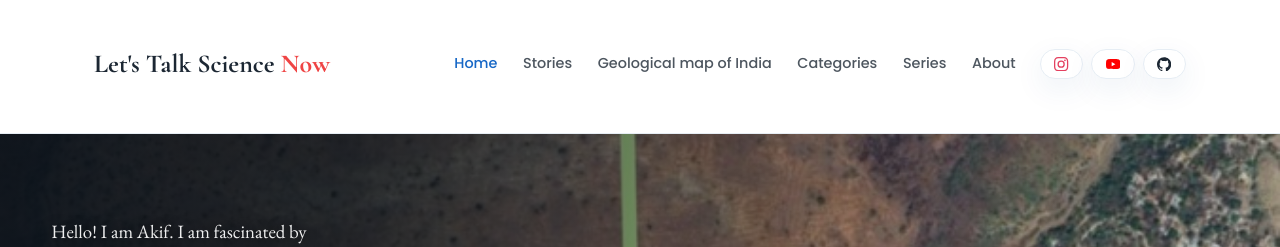
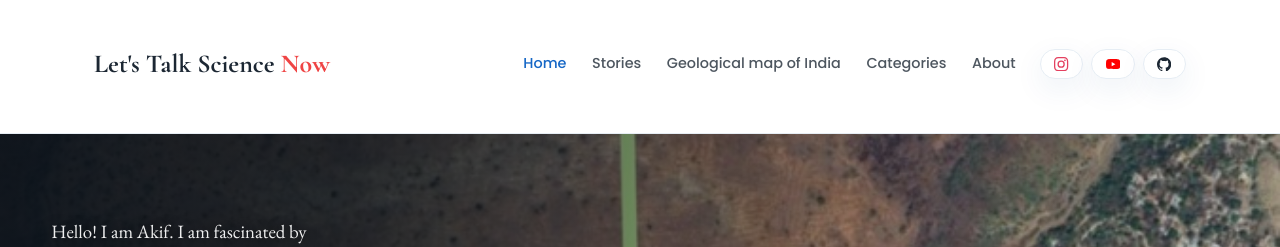
Before and after one commit to Akif-Vohra/LetsTalkScienceNow, a Jekyll site: the page built from index.html, in a window 1280 px wide. Shown: the top 247 px of the page. Built offline with Jekyll 4.4.1, drawn with Linux system fonts in a browser that asks for light colours; grey boxes are pictures that could not be loaded.

Commit message:
Remove Series from primary navigation

```diff
--- a/_data/navigation.yml
+++ b/_data/navigation.yml
@@ -7,7 +7,5 @@
   url: /geological-map-of-india/
 - name: Categories
   url: /categories/
-- name: Series
-  url: /series/
 - name: About
   url: /about/
```
